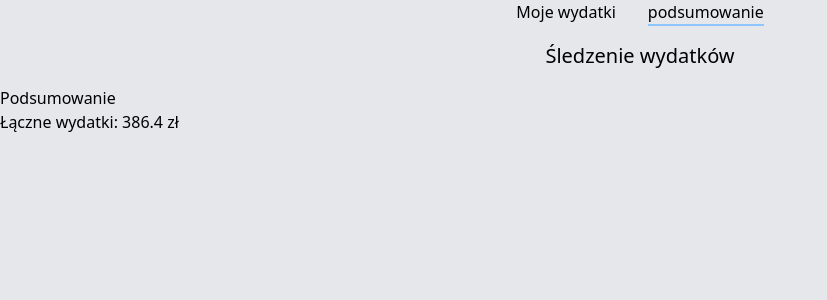
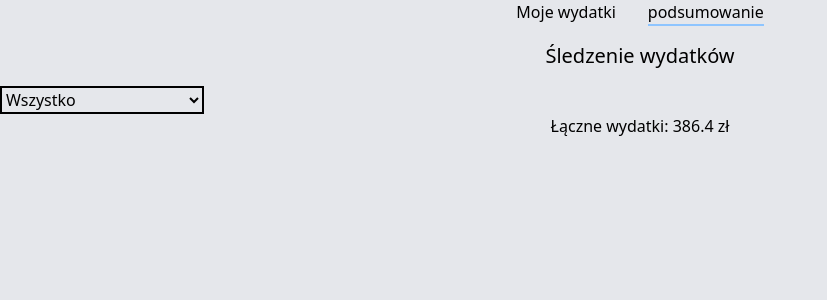
Before and after one commit to WiktorL123/expenses-tracker-2.0, a Next.js app: page / in a window 1280 px wide. Both pictures are taken after a click on the element "podsumowanie". Shown: the top 300 px of the page, without its empty margins (0-827 px from the left). Built offline with nearby package versions, Linux system fonts and the light colour scheme.

Commit message:
reuzywalny category selector

```diff
--- a/public/expenses.json
+++ b/public/expenses.json
@@ -5,7 +5,7 @@
     "description": "Lidl – jedzenie i środki czystości",
     "amount": 132.50,
     "date": "2025-03-22",
-    "category": "Żywność"
+    "category": "grocery"
   },
   {
     "id": 2,
@@ -13,7 +13,7 @@
     "description": "Komunikacja miejska ZTM",
     "amount": 110.00,
     "date": "2025-03-01",
-    "category": "Transport"
+    "category": "transport"
   },
   {
     "id": 3,
@@ -21,7 +21,7 @@
     "description": "Strzyżenie i modelowanie",
     "amount": 70.00,
     "date": "2025-03-15",
-    "category": "Usługi"
+    "category": "services"
   },
   {
     "id": 4,
@@ -29,7 +29,7 @@
     "description": "Starbucks – latte i ciastko",
     "amount": 28.90,
     "date": "2025-03-20",
-    "category": "Jedzenie na mieście"
+    "category": "food"
   },
   {
     "id": 5,
@@ -37,6 +37,6 @@
     "description": "„Człowiek w poszukiwaniu sensu” – Viktor Frankl",
     "amount": 45.00,
     "date": "2025-03-18",
-    "category": "Edukacja"
+    "category": "education"
   }
 ]
--- a/src/app/page.js
+++ b/src/app/page.js
@@ -3,12 +3,19 @@ import {useEffect, useState} from "react";
 import ExpensesList from "@/components/ExpensesList";
 import Header from "@/components/Header";
 import ExpensesAmountSummary from "@/components/ExpensesAmountSummary";
+import categories from "@/data/categories";
 
 export default function Home() {
     const [loading, setLoading] = useState(true);
     const [error, setError] = useState(null);
     const [expenses, setExpenses] = useState([]);
     const [ActiveView, setActiveView] = useState('expenses');
+    const [selectedSummaryCategory, setSelectedSummaryCategory] = useState('all');
+
+    const handleSelectSummaryCategory = (e) => {
+        setSelectedSummaryCategory(e.target.value);
+
+    }
 
     const removeExpense = (id) => {
         setExpenses(prev=>prev.filter(item => item.id !== id))
@@ -38,6 +45,9 @@ export default function Home() {
   useEffect(() => {
       fetchData();
   }, [])
+    useEffect(() => {
+        console.log(selectedSummaryCategory);
+    }),[selectedSummaryCategory]
     if (error) return <p className={'text-red-500'}> Błą∂: {error.message}</p>;
     if (loading) return <p>Loading...</p>;
 
@@ -50,8 +60,8 @@ export default function Home() {
         >
             Śledzenie wydatków
         </h1>
-          {ActiveView==='expenses' && <ExpensesList expenses={expenses} onRemove={removeExpense}/>}
-          {ActiveView==='summary' && <ExpensesAmountSummary expenses={expenses}/>}
+          {ActiveView==='expenses' && <ExpensesList expenses={expenses} onRemove={removeExpense} categories={categories} />}
+          {ActiveView==='summary' && <ExpensesAmountSummary expenses={expenses} categories={categories} onChange={handleSelectSummaryCategory} selectedCategory={selectedSummaryCategory}/>}
       </div>
   );
 }
--- /dev/null
+++ b/src/components/CategorySelector.jsx
@@ -0,0 +1,18 @@
+export default function CategorySelector({categories, onChange, selectedCategory}) {
+    return (
+        <div>
+            <select
+                    id="category"
+                    className={'border-black border-2'}
+                    onChange={onChange}
+                    value={selectedCategory}
+            >
+                <option value={'all'}>Wszystko</option>
+                {Object.entries(categories).map(([id, category]) => (
+                    <option
+                        key={id} value={id}>{category.label} : {category.icon}</option>
+                ))}
+            </select>
+        </div>
+    )
+}
--- a/src/components/ExpenseItem.jsx
+++ b/src/components/ExpenseItem.jsx
@@ -1,14 +1,23 @@
 import {FaTrash} from "react-icons/fa";
 import {FaPencil} from "react-icons/fa6";
 
-export default function  ExpenseItem ({expense, onRemove}) {
+export default function  ExpenseItem ({expense, onRemove, categories}) {
+    const category = categories[expense.category] || {
+        label: "Nieznana kategoria",
+        icon: "❓",
+        color: "#9CA3AF"
+    };
+
+
     return (
-        <div className={'border rounded-xl text-center my-4 py-2 w-fit mx-auto px-2'}>
+        <div className={`border-2 rounded-xl text-center my-4 py-2 w-fit mx-auto px-2`}
+            style={{borderColor: category.color}}
+        >
             <p>{expense.name}</p>
             <p>{expense.description}</p>
-            <p>{expense.amount}</p>
+            <p>{expense.amount} zł</p>
             <p>{expense.date}</p>
-            <p>{expense.category}</p>
+            <p>{category.label}</p>
             <span className={'flex-row flex justify-center'}>
                 <span className={'px-2 py-2 bg-red-500 cursor-pointer mr-2'} onClick={() => onRemove(expense.id)}><FaTrash /></span>
                 <span className={'px-2 py-2 bg-green-500 cursor-pointer ml-2'}><FaPencil /></span>
--- a/src/components/ExpensesAmountSummary.jsx
+++ b/src/components/ExpensesAmountSummary.jsx
@@ -1,12 +1,16 @@
-export default function ExpensesAmountSummary({expenses}){
-    const calculateSum = () =>{
-        return expenses.reduce((sum, cur) => sum + cur.amount, 0);
-    }
+import {useMemo} from "react";
+import CategorySelector from "@/components/CategorySelector";
+
+export default function ExpensesAmountSummary({expenses, categories, onChange, selectedCategory}){
+    const total = useMemo(() => {
+        return expenses.reduce((acc, cur)=>acc + cur.amount, 0)
+    }, [expenses]);
+
 
     return (
         <div>
-            <h1>Podsumowanie</h1>
-            <div>Łączne wydatki: {calculateSum()} zł</div>
+            <CategorySelector categories={categories} onChange = {onChange} selectedCategory={selectedCategory}/>
+            <div className={'text-center'}>Łączne wydatki: {total} zł</div>
         </div>
     )
 }
--- a/src/components/ExpensesList.jsx
+++ b/src/components/ExpensesList.jsx
@@ -1,14 +1,16 @@
 import ExpenseItem from "@/components/ExpenseItem";
 
-export default function ExpensesList({expenses, onRemove}) {
+export default function ExpensesList({expenses, onRemove, categories}) {
     if (expenses.length === 0)
         return <div className={'text-center'}>Brak wydatków, dodaj nowe</div>
 
     return (
-        <div className={'flex flex-row flex-wrap'}>
-            {expenses.map(expense=>
-                <ExpenseItem key={expense.id} expense={expense} onRemove={onRemove} />
-            )}
-        </div>
+        <>
+            <div className={'flex flex-row flex-wrap'}>
+                {expenses.map(expense=>
+                    <ExpenseItem key={expense.id} expense={expense} onRemove={onRemove} categories={categories} />
+                )}
+            </div>
+        </>
     )
 }
--- /dev/null
+++ b/src/data/categories.js
@@ -0,0 +1,29 @@
+const categories = {
+    grocery: {
+        label: "Żywność",
+        icon: "🛒",
+        color: "#34D399"
+    },
+    transport: {
+        label: "Transport",
+        icon: "🚌",
+        color: "#60A5FA"
+    },
+    services: {
+        label: "Usługi",
+        icon: "💇",
+        color: "#FBBF24"
+    },
+    food: {
+        label: "Jedzenie na mieście",
+        icon: "☕",
+        color: "#A78BFA"
+    },
+    education: {
+        label: "Edukacja",
+        icon: "📚",
+        color: "#F472B6"
+    }
+};
+
+export default categories;
```
